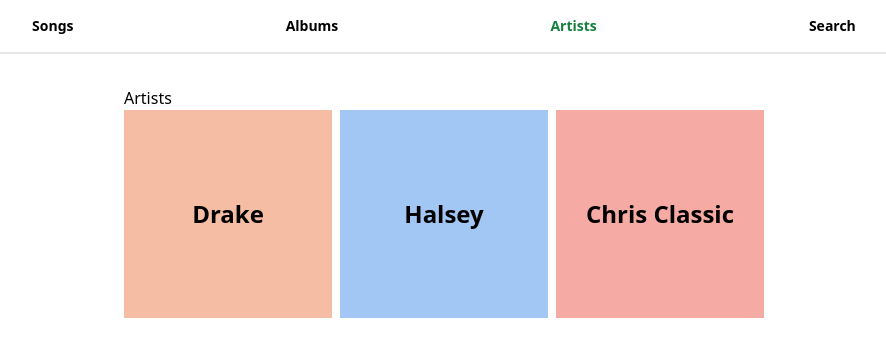
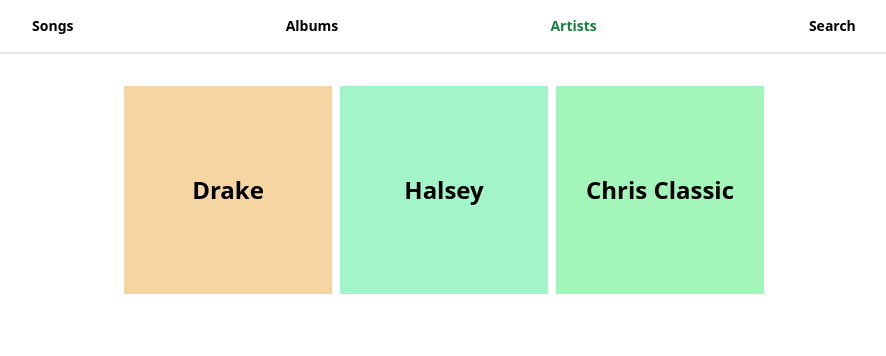
Before and after one commit to qrhfz/WMP, a React (Vite) app in the folder frontend/: page /artists in a window 1280 px wide. Shown: the top 356 px of the page, without its empty margins (196-1082 px from the left). Built offline with nearby package versions, Linux system fonts and the light colour scheme; data requests are answered from the project's data file.

Commit message:
tile color

```diff
--- a/frontend/src/pages/Albums.tsx
+++ b/frontend/src/pages/Albums.tsx
@@ -13,12 +13,11 @@ export const Albums = () => {
 
     return (
         <div>
-            <h2>Album</h2>
             <div className="grid grid-cols-2 md:grid-cols-3 gap-2 text-black text-2xl">
                 {albums?.map(album => {
                     return (
                         <Link to={`/albums/${album.id}`} key={album.id}>
-                            <ColoredSquareTile id={album.id}>
+                            <ColoredSquareTile id={album.title}>
                                 <div>
                                     <strong>{album.title}</strong>
                                     <div>
--- a/frontend/src/pages/Artists.tsx
+++ b/frontend/src/pages/Artists.tsx
@@ -11,11 +11,10 @@ export const Artists = () => {
 
     return (
         <div>
-            <h2>Artists</h2>
             <div className="grid grid-cols-2 md:grid-cols-3 gap-2 text-black text-2xl">
                 {artists?.map(artist => (
                     <Link to={`/artists/${artist.id}`} key={artist.id}>
-                        <ColoredSquareTile id={artist.id}>
+                        <ColoredSquareTile id={artist.name}>
                             <strong>{artist.name}</strong>
                         </ColoredSquareTile>
                     </Link>
```
